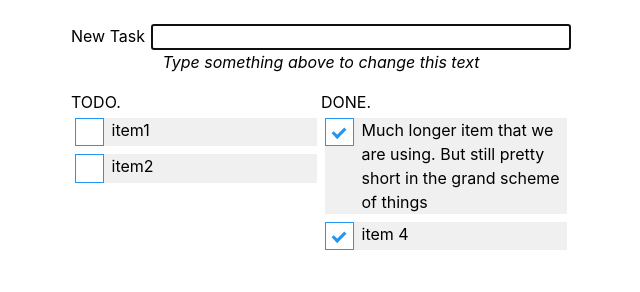
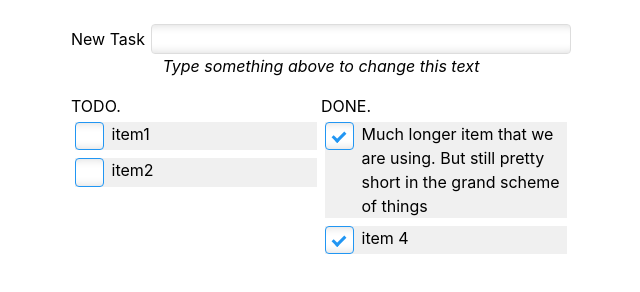
Before and after one commit to sreekotay/reefer, a plain HTML site: page examples/reefertodo.html in a window 1280 px wide. Shown: the whole page, without its empty margins (319-959 px from the left). Drawn offline with Linux system fonts and the light colour scheme.

Commit message:
input style for coral

```diff
--- a/coral.css
+++ b/coral.css
@@ -45,6 +45,25 @@ abbr[title] {
 
 input {
   overflow: visible;
+  border: none;
+  border-bottom: 1px solid #2196F3;
+}
+
+input {
+    border: 1.5px solid #ddd;
+    flex-grow: 1;
+    padding: 4px 8px;
+    background-color: #fff;
+    border-radius: 4px;
+    box-shadow: inset 0 11px 8px -10px #ddd, inset 0 -11px 8px -10px #ddd;
+}
+
+input:focus {
+  outline: none;
+}
+
+input:active {
+  border-top:none;
 }
 
 img {
--- a/examples/reefertodo.html
+++ b/examples/reefertodo.html
@@ -65,7 +65,7 @@
       },
       template: function () {
         var props = this.data
-        return '\<div style="display:flex">\
+        return '\<div style="display:flex; align-items:center">\
           <label for="mirror">New Task </label>\
           <input style="margin-left: 6px; flex-grow:1" type="text" id="mirror" value="' + props.text +'"> </div>\
           <div style="text-align:center"><em aria-live="polite">' + (props.text.length ? props.text : 'Type something above to change this text') + "</em></div>";
```
